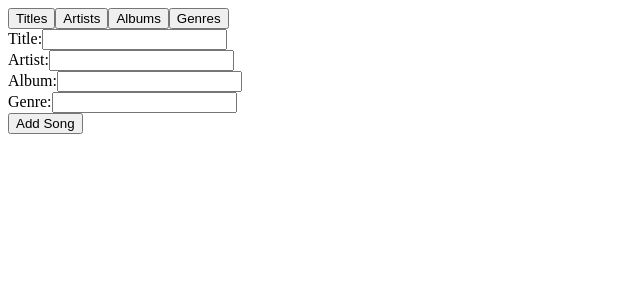
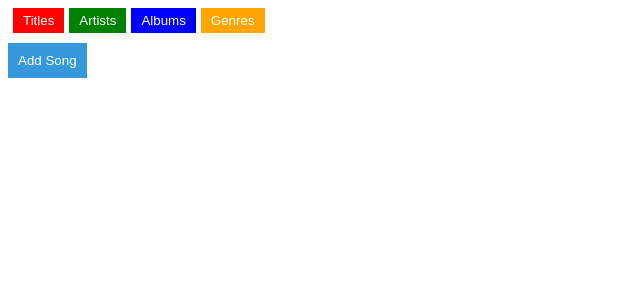
Before and after one commit to debreroha/Music-Player, a React (Create React App) app in the folder frontend/: page / in a window 1280 px wide. Shown: the top 300 px of the page, without its empty margins (0-640 px from the left). Built offline with nearby package versions, Linux system fonts and the light colour scheme.

Commit message:
finishing add song component

```diff
--- a/frontend/src/components/AddSong.tsx
+++ b/frontend/src/components/AddSong.tsx
@@ -1,6 +1,31 @@
 import React, { useState, ChangeEvent } from 'react';
 import { useDispatch } from 'react-redux';
 import { addSongFetch, SongType } from '../songState/songsState';
+import styled from '@emotion/styled';
+
+const Button = styled.button`
+  background-color: #3498db;
+  color: white;
+  padding: 10px;
+  border: none;
+  cursor: pointer;
+  margin-top: 10px;
+`;
+
+const Form = styled.form`
+  margin-top: 20px;
+`;
+
+const Label = styled.label`
+  display: block;
+  margin-bottom: 10px;
+`;
+
+const TextInput = styled.input`
+  padding: 5px;
+  width: 200px;
+  margin-top: 5px;
+`;
 
 const AddSong: React.FC = () => {
   const dispatch = useDispatch();
@@ -12,8 +37,10 @@ const AddSong: React.FC = () => {
     genre: '',
   });
 
+  // State to track whether the form should be displayed
+  const [showForm, setShowForm] = useState(false);
+
   const handleAddSong = () => {
-    // Dispatch the addSongFetch action with the newSong details
     dispatch({
       type: 'songs/addSongFetch',
       payload: {
@@ -21,19 +48,19 @@ const AddSong: React.FC = () => {
         artist: newSong.artist,
         album: newSong.album,
         genre: newSong.genre,
-        // Add other properties as needed
       },
     });
 
-    // Reset the state to clear the form
     setNewSong({
       title: '',
       artist: '',
       album: '',
       genre: '',
     });
+
+    // After adding the song, hide the form
+    setShowForm(false);
   };
-
 
   const handleChange = (e: ChangeEvent<HTMLInputElement>) => {
     const { name, value } = e.target;
@@ -45,31 +72,35 @@ const AddSong: React.FC = () => {
 
   return (
     <div>
-      <form>
-        <label>
-          Title:
-          <input type="text" name="title" value={newSong.title} onChange={handleChange} />
-        </label>
-        <br />
-        <label>
-          Artist:
-          <input type="text" name="artist" value={newSong.artist} onChange={handleChange} />
-        </label>
-        <br />
-        <label>
-          Album:
-          <input type="text" name="album" value={newSong.album} onChange={handleChange} />
-        </label>
-        <br />
-        <label>
-          Genre:
-          <input type="text" name="genre" value={newSong.genre} onChange={handleChange} />
-        </label>
-        <br />
-        <button type="button" onClick={handleAddSong}>
-          Add Song
-        </button>
-      </form>
+      {/* Display button to toggle the form visibility */}
+      <Button type="button" onClick={() => setShowForm(!showForm)}>
+        {showForm ? 'Hide Form' : 'Add Song'}
+      </Button>
+
+      {/* Display the form only when showForm is true */}
+      {showForm && (
+        <Form>
+          <Label>
+            Title:
+            <TextInput type="text" name="title" value={newSong.title} onChange={handleChange} />
+          </Label>
+          <Label>
+            Artist:
+            <TextInput type="text" name="artist" value={newSong.artist} onChange={handleChange} />
+          </Label>
+          <Label>
+            Album:
+            <TextInput type="text" name="album" value={newSong.album} onChange={handleChange} />
+          </Label>
+          <Label>
+            Genre:
+            <TextInput type="text" name="genre" value={newSong.genre} onChange={handleChange} />
+          </Label>
+          <Button type="button" onClick={handleAddSong}>
+            Add Song
+          </Button>
+        </Form>
+      )}
     </div>
   );
 };
--- a/frontend/src/components/GetSong.tsx
+++ b/frontend/src/components/GetSong.tsx
@@ -1,8 +1,36 @@
+/** @jsxImportSource @emotion/react */
+import { css } from '@emotion/react';
 import React, { useState, useEffect } from 'react';
 import { getSongsFetch, rootState } from '../songState/songsState';
 import { useDispatch, useSelector } from 'react-redux';
 import { FontAwesomeIcon } from '@fortawesome/react-fontawesome';
-import { faMusic } from '@fortawesome/free-solid-svg-icons';
+import { faMusic, faTrashAlt, faEdit } from '@fortawesome/free-solid-svg-icons';
+
+const itemStyle = css`
+  margin-bottom: 10px;
+`;
+const getButtonColor = (category: string) => {
+  switch (category) {
+    case 'title':
+      return 'red';
+    case 'artist':
+      return 'green';
+    case 'album':
+      return 'blue';
+    case 'genre':
+      return 'orange';
+    default:
+      return 'gray';
+  }
+};
+const buttonStyle = (category: string) => css`
+  margin-left: 5px;
+  background-color: ${getButtonColor(category)};
+  color: white;
+  padding: 5px 10px;
+  border: none;
+  cursor: pointer;
+`;
 
 const GetSong: React.FC = () => {
   const dispatch = useDispatch();
@@ -40,21 +68,33 @@ const GetSong: React.FC = () => {
     }
   }, [songs, selectedCategory]);
 
+  const handleDelete = (item: string) => {
+    // Add your logic to dispatch an action to delete the item
+    console.log(`Deleting ${item}`);
+  };
+
+  const handleEdit = (item: string) => {
+    // Add your logic to dispatch an action to edit the item
+    console.log(`Editing ${item}`);
+  };
+
+
+
   return (
     <div>
-      <button onClick={() => handleButtonClick('title')}>
+      <button onClick={() => handleButtonClick('title')} css={buttonStyle('title')}>
         {selectedCategory === 'title' ? 'Undo' : 'Titles'}
       </button>
 
-      <button onClick={() => handleButtonClick('artist')}>
+      <button onClick={() => handleButtonClick('artist')} css={buttonStyle('artist')}>
         {selectedCategory === 'artist' ? 'Undo' : 'Artists'}
       </button>
 
-      <button onClick={() => handleButtonClick('album')}>
+      <button onClick={() => handleButtonClick('album')} css={buttonStyle('album')}>
         {selectedCategory === 'album' ? 'Undo' : 'Albums'}
       </button>
 
-      <button onClick={() => handleButtonClick('genre')}>
+      <button onClick={() => handleButtonClick('genre')} css={buttonStyle('genre')}>
         {selectedCategory === 'genre' ? 'Undo' : 'Genres'}
       </button>
 
@@ -63,11 +103,16 @@ const GetSong: React.FC = () => {
           <h2>{selectedCategory.charAt(0).toUpperCase() + selectedCategory.slice(1)}:</h2>
 
           {distinctData[selectedCategory].map((item, index) => (
-            <div key={index}>
+            <div key={index} css={itemStyle}>
               <FontAwesomeIcon icon={faMusic} /> {item}
+              <button onClick={() => handleEdit(item)} css={buttonStyle(selectedCategory)}>
+                <FontAwesomeIcon icon={faEdit} /> Edit
+              </button>
+              <button onClick={() => handleDelete(item)} css={buttonStyle(selectedCategory)}>
+                <FontAwesomeIcon icon={faTrashAlt} /> Delete
+              </button>
             </div>
           ))}
-
         </div>
       )}
     </div>
--- a/frontend/src/store.tsx
+++ b/frontend/src/store.tsx
@@ -14,5 +14,5 @@ const store = configureStore({
 });
 
 saga.run(rootSaga);
-// saga.run(addRootSaga);
+
 export default store;
```
Also changed, not shown: frontend/src/App.tsx (+0 -15 lines).
